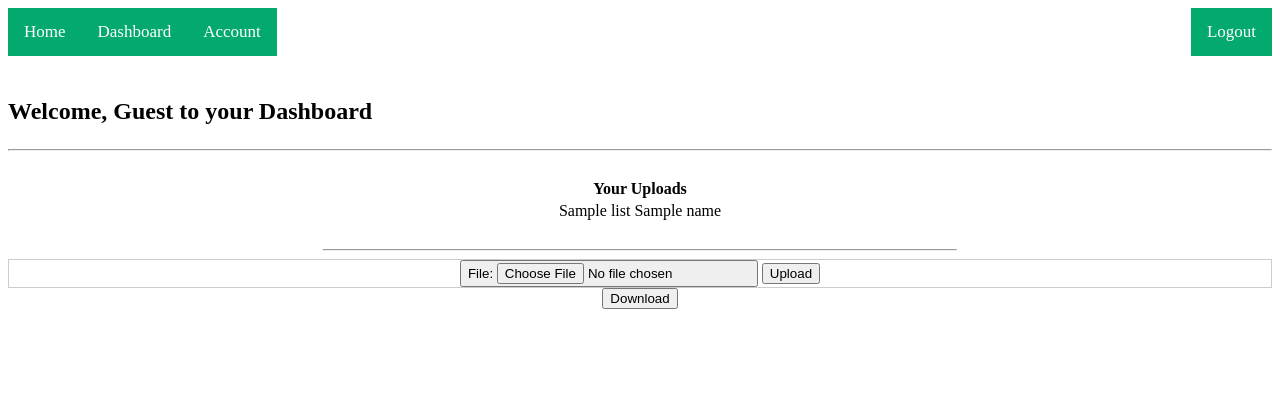
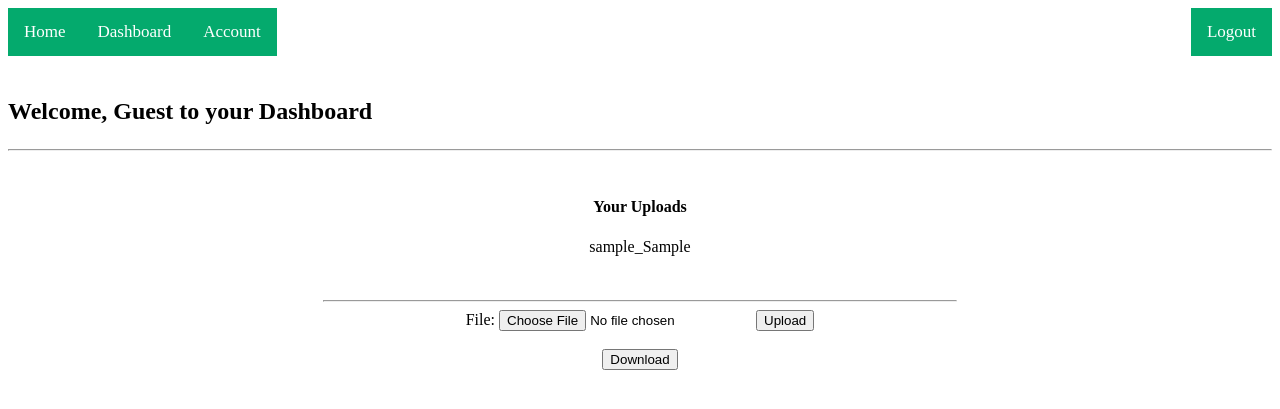
Before and after one commit to code-arpit/virtual-cloud-storage-system, a Django app: template src/user_auth/templates/dashboard.html in a window 1280 px wide. Shown: the top 409 px of the page. Run offline with Django 4.2, Linux system fonts and the light colour scheme; tables that the repository leaves empty hold one stand-in row (values such as "Sample post"); the template is opened without the code that fills it: values that come from a table or form of the project are taken from there, most other values are stand-ins (such as "Sample title", 1, 10 or a date in 2020); some libraries are stand-ins or nearby versions.

Commit message:
uploads showing on dashboard

```diff
--- a/src/user_auth/templates/dashboard.html
+++ b/src/user_auth/templates/dashboard.html
@@ -53,57 +53,35 @@
 
 	<center>
 		<div class="border border-dark p-3 mb-3" id="mydiv1" >
+			<h4>Your Uploads</h4>
 			<table border="0">
-				<tr>
-					<th>Your Uploads</th>
-				</tr>
 
-				<tr>
-					{%if list %}
-
-						<td>{{ list }}
-						<a>{{ name }}</a>
-					{% else %}
-						<td> Upload files here</td>
-					{% endif %}
+				{%if files %}
+					{% for file in files%}
+						<tr>{{ file }}</tr>
+						<br>
+					{%endfor%}
+				{% else %}
+					<td> Upload files here</td>
+				{% endif %}
 					<br>
 					</td>
-				</tr>
+
 			</table>
 		</div>
 	</center>
 	<br><hr style="width:50%;text-align:center;">
 	<div class="border border-dark p-3 mb-3">
           <center>
-			<form method="POST" enctype="multipart/form-data" style="border:1px solid #ccc">
+			<form method="POST" enctype="multipart/form-data" style="border:0px solid #ccc">
 				{% csrf_token %}
-				<button onclick="showUploadDiv('mydiv')" class="btn btn-outline-info">
           		{{file}}
-          		</button>
 				  <button type="submit" class="signupbtn">Upload</a></button>
   			</form>
+			  <br>
           	<button onclick="showDownloadDiv('mydiv1')" class="btn btn-outline-info">
           		Download
           	</button>
-          	</center>
-
-        </div>
-
-
-	    <div class="border border-dark p-3 mb-3" id="mydiv" style="display: none">
-			<form action="/upload" method="POST" enctype="multipart/form-data">
-				<div class="form-group">
-					<label>Select File</label>
-					<div class="custom-file">
-						<input oninput="filesize(this);" type="file" class="custom-file-input" name="file" id="file">
-						<label class="custom-file-label" for="file">No File Selected</label>
-					</div>
-				</div>
-
-				<button type="submit" class="btn btn-outline-info">Upload File</button>
-			</form>
-		</div>
-
 
 {% endblock content %}
 
```
Also changed, not shown: src/user_auth/views.py (+19 -5 lines).
